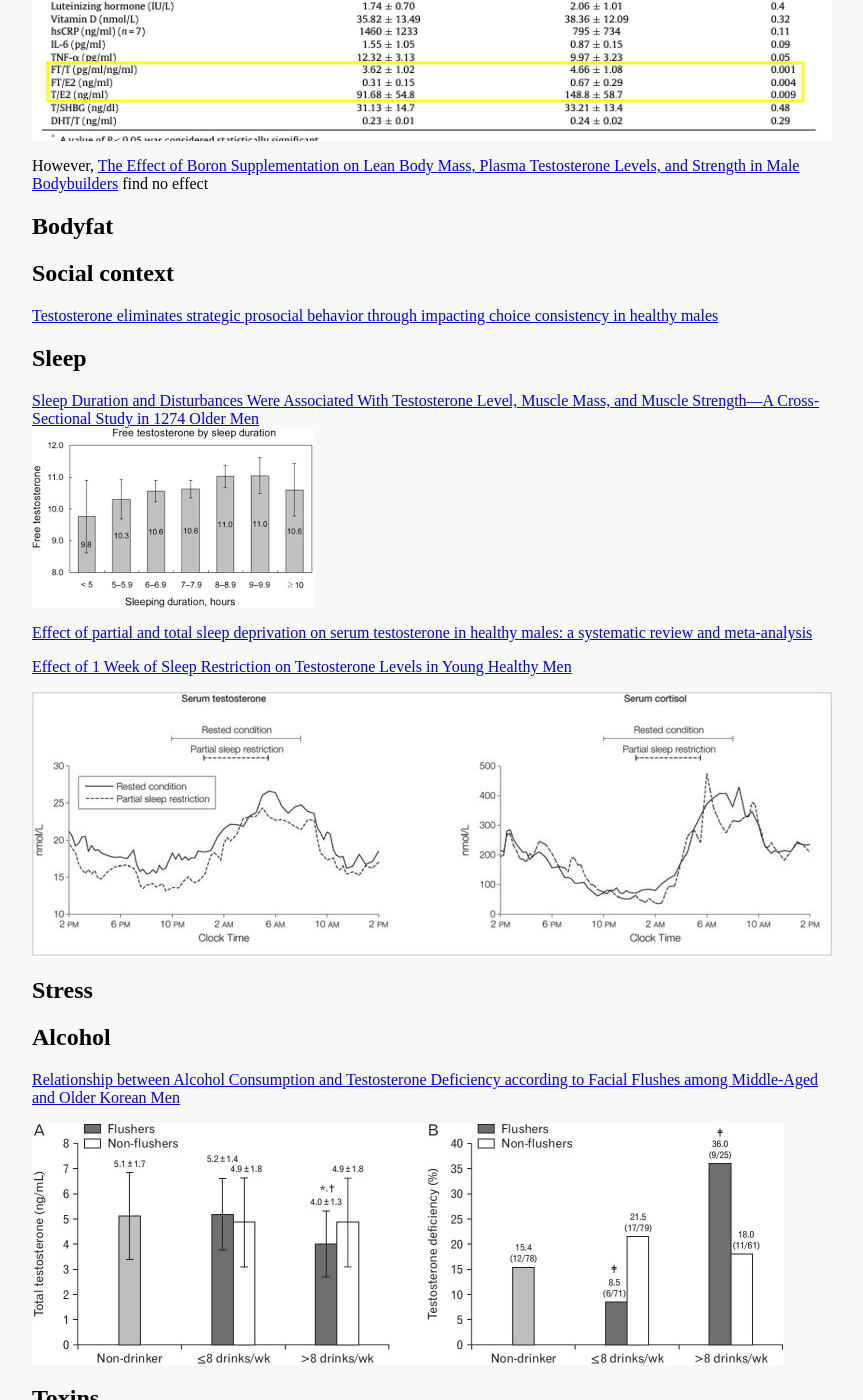
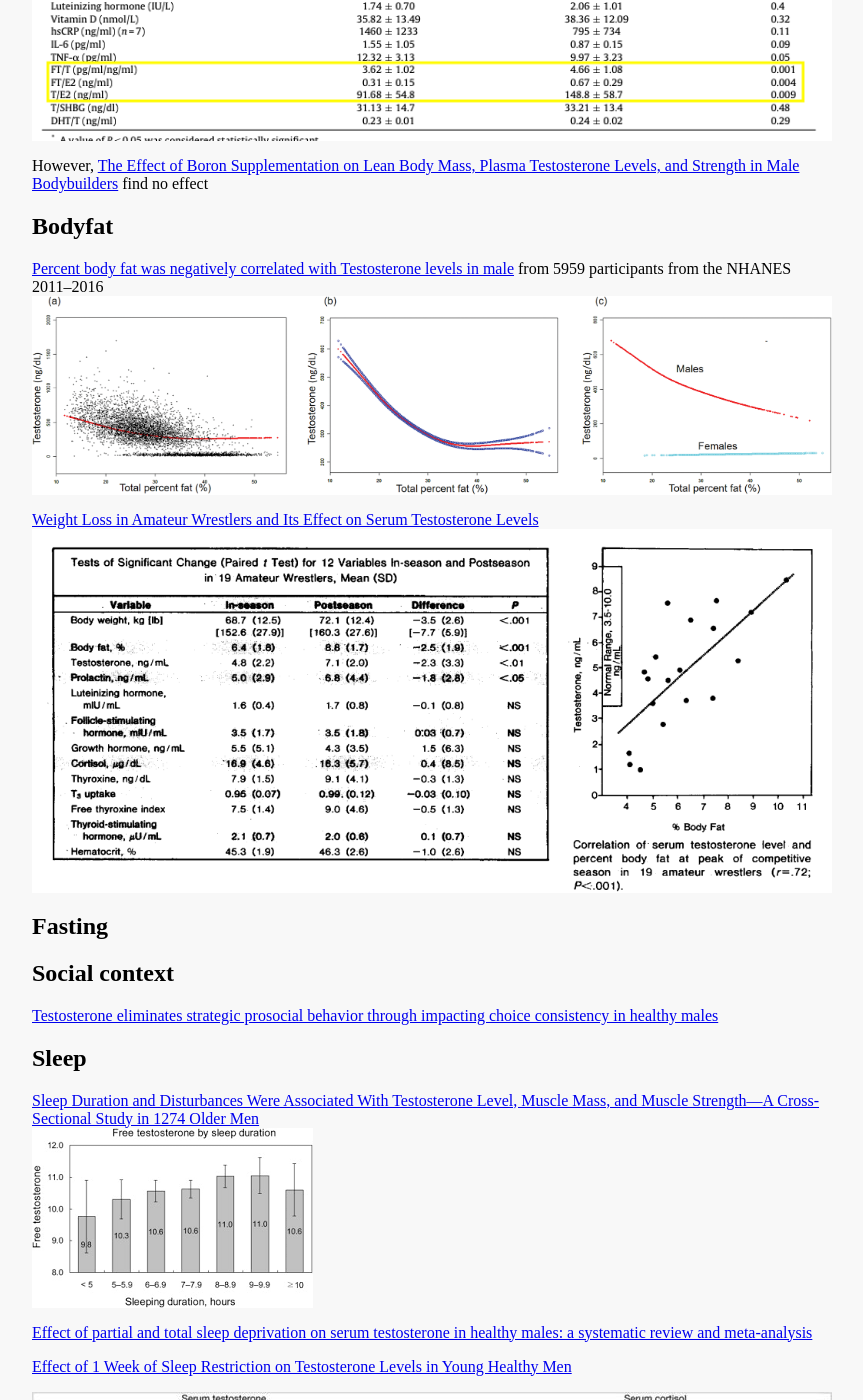
Before and after one commit to jeromevde/jeromevde.github.io, a Jekyll site: the page built from _posts/2024-08-22-testosterone/2024-08-22-testosterone.md, in a window 1280 px wide and 1400 px high, scrolled down 2462 px. Shown: the whole window, without its empty margins (208-1071 px from the left). Built offline with Jekyll 4.4.1, drawn with Linux system fonts in a browser that asks for light colours.

Commit message:
T update

```diff
--- a/_posts/2024-08-22-testosterone/2024-08-22-testosterone.md
+++ b/_posts/2024-08-22-testosterone/2024-08-22-testosterone.md
@@ -51,6 +51,14 @@ However, [The Effect of Boron Supplementation on Lean Body Mass, Plasma Testoste
 
 ## Bodyfat
 
+[Percent body fat was negatively correlated with Testosterone levels in male](https://journals.plos.org/plosone/article?id=10.1371/journal.pone.0294567) from 5959 participants from the NHANES 2011–2016
+![alt text](image-8.png)
+
+[Weight Loss in Amateur Wrestlers and Its Effect on Serum Testosterone Levels](https://pmc.ncbi.nlm.nih.gov/articles/PMC4446567/)
+![alt text](<Screenshot 2025-02-03 at 15.48.09.png>)
+
+## Fasting
+
 ## Social context
 
 
```
Also changed, not shown: _posts/2024-08-22-testosterone/Screenshot 2025-02-03 at 15.48.09.png (added), _posts/2024-08-22-testosterone/image-8.png (added).
